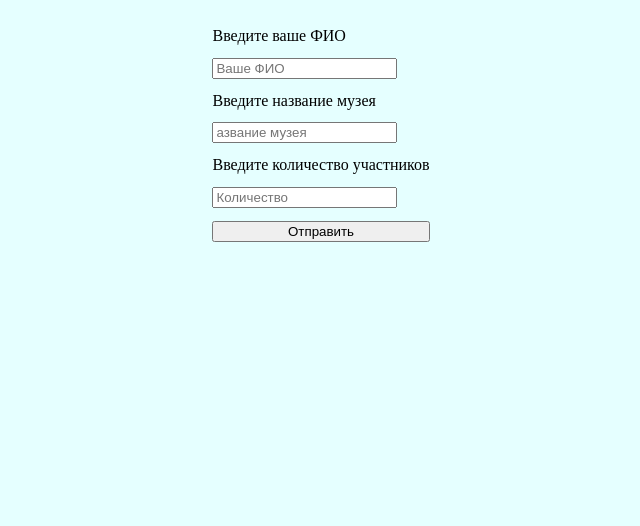
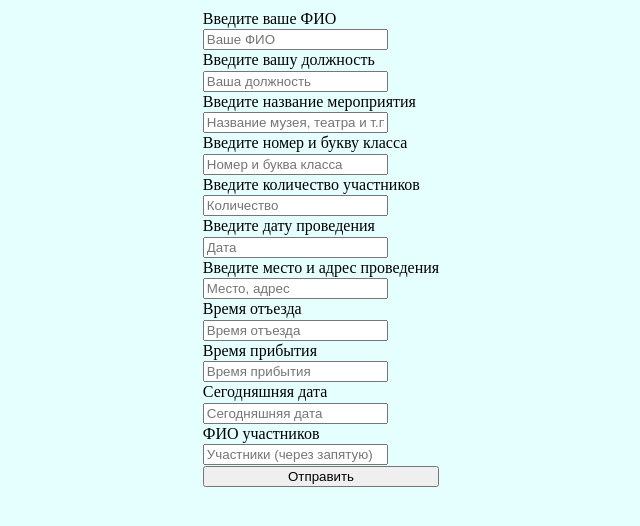
Before and after one commit to Efe2077/Efe_razgrom, a Flask app: page /form in a window 1280 px wide. Shown: the top 526 px of the page, without its empty margins (319-959 px from the left). Run offline with Flask 3, Linux system fonts and the light colour scheme.

Commit message:
Fifth commit

```diff
--- a/main.py
+++ b/main.py
@@ -1,7 +1,7 @@
 from flask import Flask, render_template, request
 from flask_sqlalchemy import SQLAlchemy
 
-from write import writing_sign_in, writing_log_in
+from write import writing_sign_in, writing_log_in, writing_information
 
 app = Flask(__name__)
 app.config['SQLALCHEMY_DATABASE_URI'] = 'sqlite:///blog.db'
@@ -21,13 +21,15 @@ def start():
 
 @app.route('/form', methods=['GET', 'POST'])
 def show_info():
-    # if request.method == 'POST':
-    #     print(request.form)
     if request.method == 'GET':
         return render_template('/questions.html')
-    else:
-        print(request.form)
-        return 'YEEEEEEE!!!!!!'
+    if request.method == 'POST':
+        a = ['fio', 'post', 'event', 'sch_class', 'quantity',
+             'when_go', 'place', 'time_go', 'time_ar', 'time_now',
+             'people'
+             ]
+        writing_information([request.form[keys] for keys in a])
+        return 'YEEEEEEEEEEEE!!!!!!!!!!'
 
 
 @app.route('/login', methods=['GET', 'POST'])
--- a/templates/questions.html
+++ b/templates/questions.html
@@ -8,7 +8,7 @@
           display: grid;
          justify-content: center; /* Центрирование по горизонтали */
          align-items: center;    /* Центрирование по вертикали */
-         height: 30vh;          /* Высота вьюпорта */
+         height: 60vh;          /* Высота вьюпорта */
          margin: 0;
     }
     body {
@@ -25,19 +25,67 @@
       <label>Введите ваше ФИО</label>
     </div>
     <div>
-      <input type="text" name="fio" id="fio" placeholder="Ваше ФИО" required >
+      <input type="text" name="fio" id="fio" placeholder="Ваше ФИО">
     </div>
     <div>
-      <label>Введите название музея</label>
+      <label>Введите вашу должность</label>
     </div>
     <div>
-      <input type="text" name="museum" id="museum" placeholder="азвание музея" required >
+      <input type="text" name="post" id="post" placeholder="Ваша должность">
+    </div>
+    <div>
+      <label>Введите название мероприятия</label>
+    </div>
+    <div>
+      <input type="text" name="event" id="event" placeholder="Название музея, театра и т.п">
+    </div>
+    <div>
+      <label>Введите номер и букву класса</label>
+    </div>
+    <div>
+      <input type="text" name="sch_class" id="sch_class" placeholder="Номер и буква класса">
     </div>
     <div>
       <label>Введите количество участников</label>
     </div>
     <div>
-      <input type="number" name="quantity" id="quantity" placeholder="Количество" required >
+      <input type="number" name="quantity" id="quantity" placeholder="Количество">
+    </div>
+    <div>
+      <label>Введите дату проведения</label>
+    </div>
+    <div>
+      <input type="text" name="when_go" id="when_go" placeholder="Дата">
+    </div>
+    <div>
+      <label>Введите место и адрес проведения</label>
+    </div>
+    <div>
+      <input type="text" name="place" id="place" placeholder="Место, адрес">
+    </div>
+    <div>
+      <label>Время отъезда</label>
+    </div>
+    <div>
+      <input type="text" name="time_go" id="time_go" placeholder="Время отъезда">
+    </div>
+    <div>
+      <label>Время прибытия</label>
+    </div>
+    <div>
+      <input type="text" name="time_ar" id="time_ar" placeholder="Время прибытия">
+    </div>
+    <div>
+      <label>Сегодняшняя дата</label>
+    </div>
+    <div>
+      <input type="text" name="time_now" id="time_now" placeholder="Сегодняшняя дата">
+    </div>
+    <div>
+      <label>ФИО участников</label>
+    </div>
+    <div>
+      <input type="text" name="people" id="people" placeholder="Участники (через запятую)">
     </div>
     <button formmethod="post" type="submit" name="send_info_submit">Отправить</button>
   </form>
```
Also changed, not shown: write.py (+15 -0 lines), blog.db.
